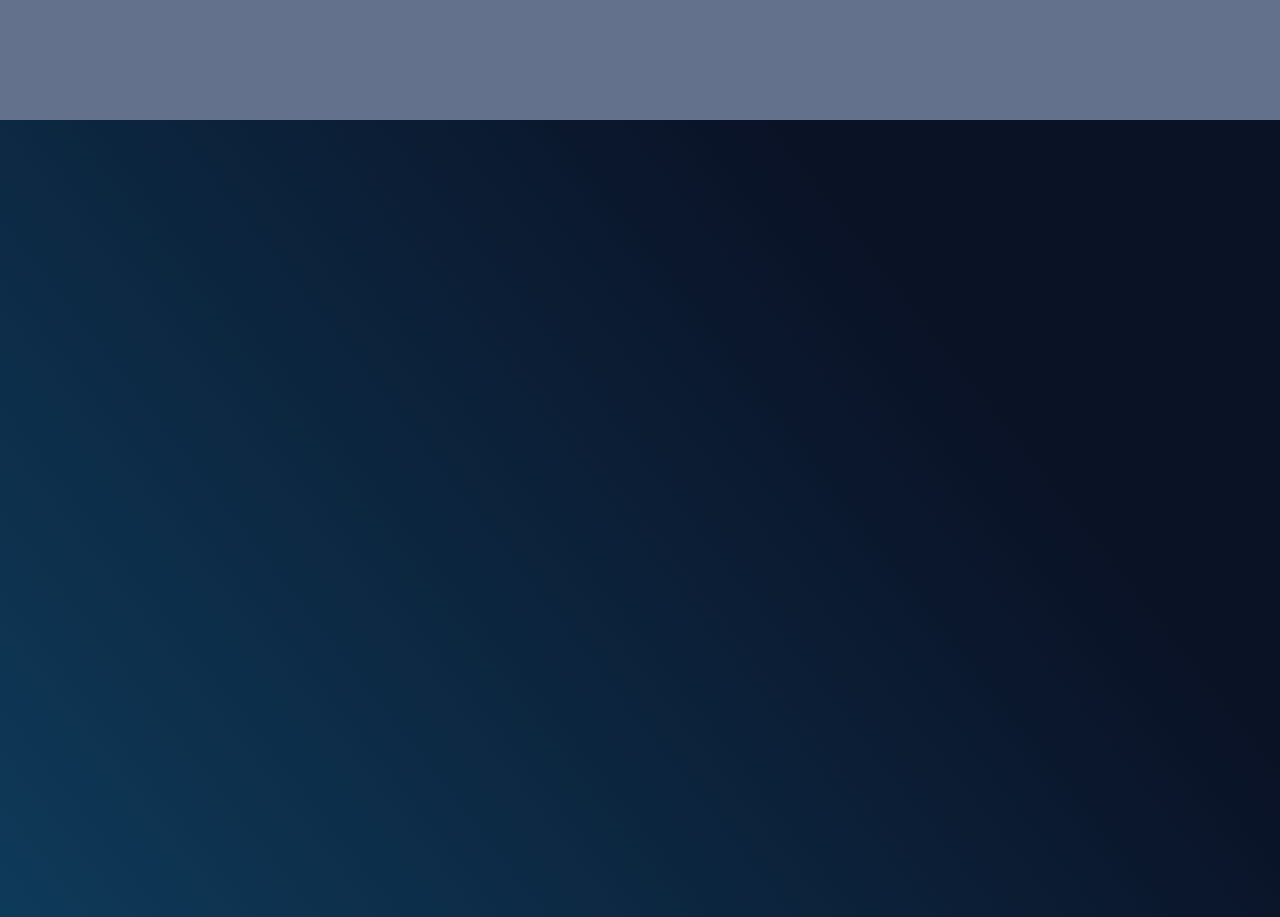
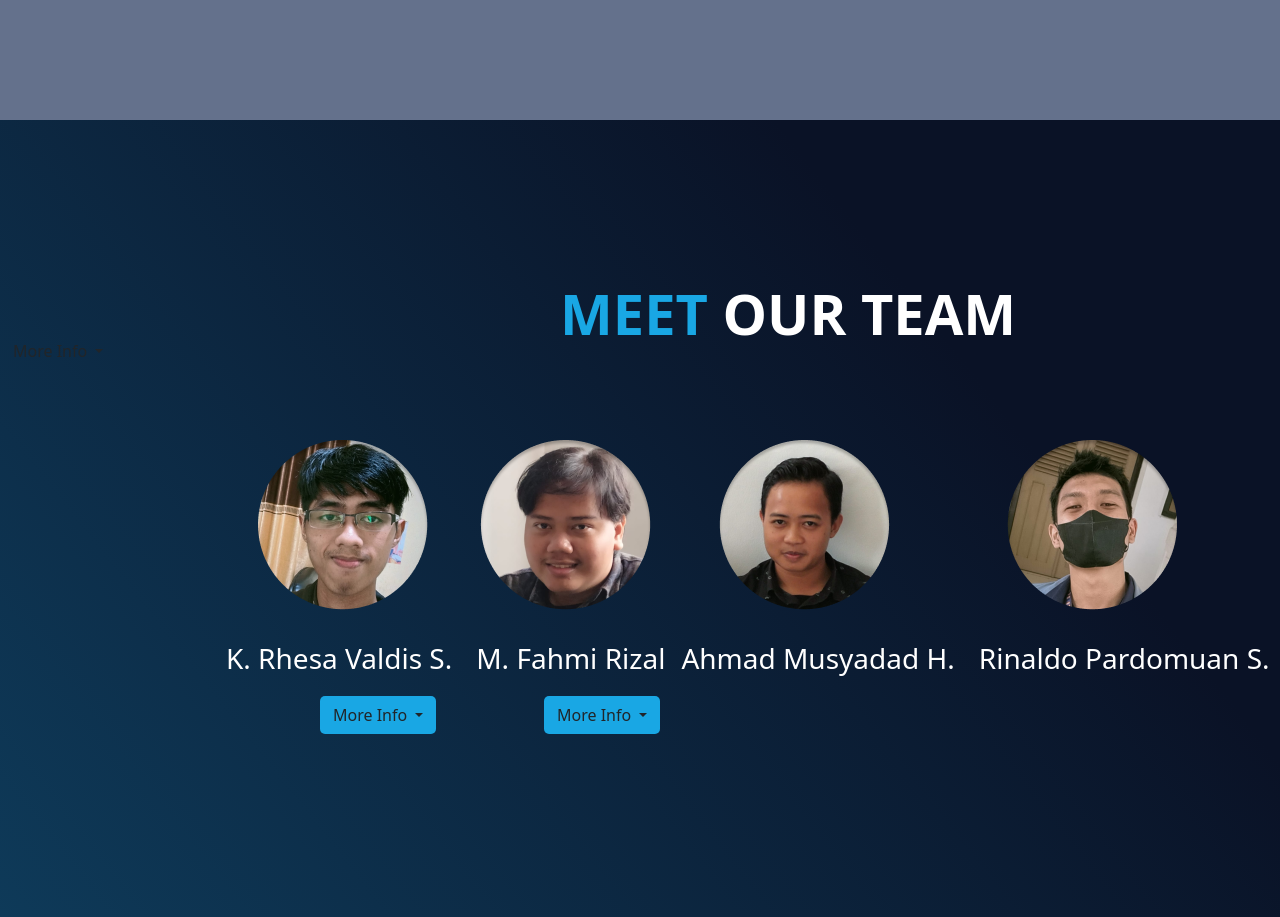
Before and after one commit to kayveex/FrontENDFlexer, a plain HTML site: page index.html in a window 1280 px wide. Shown: the part 2580-3497 px from the top of the page. Drawn offline with nearby package versions, Linux system fonts and the light colour scheme.

Commit message:
Add files via upload

```diff
--- a/css/style.css
+++ b/css/style.css
@@ -172,3 +172,63 @@ body {
   background: linear-gradient(231.85deg, #0a1226 25.37%, #19a7e4 288.02%);
   z-index: 0;
 }
+
+#text-abt {
+  color: #ffffff;
+  position: absolute;
+  left: 35rem;
+  top: 10rem;
+  font-size: 56px;
+  font-weight: 700;
+}
+
+#meet {
+  color: #19a7e4;
+}
+
+.team-pic {
+  position: relative;
+  display: inline-block;
+  left: 10rem;
+  top: 20rem;
+}
+
+#al,
+#am {
+  padding-right: 3rem;
+  padding-left: 1rem;
+}
+
+#rj {
+  padding-right: 3rem;
+}
+
+#nd {
+  padding-left: 4rem;
+}
+
+#desc-team {
+  display: inline-flex;
+  font-size: 20px;
+  color: #ffffff;
+  position: relative;
+  left: 8rem;
+  top: 22rem;
+}
+
+#drop-1 {
+  position: absolute;
+  left: 20rem;
+  top: 36rem;
+  background: #19a7e4;
+  border-radius: 5px;
+  color: #ffffff;
+}
+#drop-2 {
+  position: absolute;
+  left: 34rem;
+  top: 36rem;
+  background: #19a7e4;
+  border-radius: 5px;
+  color: #ffffff;
+}
--- a/index.html
+++ b/index.html
@@ -83,7 +83,51 @@
     <!-- END -->
     <!-- About Us Container -->
     <div id="about-us" class="about-us">
-
+      <div class="container">
+        <h1 id="text-abt"><span id="meet">MEET</span> OUR TEAM </h1>
+        <div class="team-pic">
+          <img id="al" src="assets/algo.png" alt="algo">
+          <img id="rj" src="assets/rijal.png" alt="rijal">
+          <img id="am" src="assets/amuha.png" alt="amuha">
+          <img id="nd" src="assets/nandog.png" alt="nandog">
+        </div>
+        <div id="desc-team" class="desc-team">
+          <h3 class="name mx-3">K. Rhesa Valdis S.</h3>
+          <h3 class="name mx-2">M. Fahmi Rizal</h3>
+          <h3 class="name mx-2">Ahmad Musyadad H.</h3>
+          <h3 class="name mx-3">Rinaldo Pardomuan S.</h3>
+        </div>
+      </div>
+      <div class="dropdown-btn">
+        <div class="dropdown" id="drop-1">
+          <button class="btn dropdown-toggle" type="button" data-bs-toggle="dropdown" aria-expanded="false">
+            More Info
+          </button>
+          <ul class="dropdown-menu">
+            <li><a class="dropdown-item">NIM: 2100150</a></li>
+            <li><a class="dropdown-item">Project Manager</a></li>
+            <li><a class="dropdown-item">Full-Stack Dev</a></li>
+          </ul>
+        </div>
+        <div class="dropdown" id="drop-2">
+          <button class="btn dropdown-toggle" type="button" data-bs-toggle="dropdown" aria-expanded="false">
+            More Info
+          </button>
+          <ul class="dropdown-menu">
+            <li><a class="dropdown-item">NIM: 2101996</a></li>
+            <li><a class="dropdown-item">Back-End Dev</a></li>
+          </ul>
+        </div>
+        <div class="dropdown" id="drop-3">
+          <button class="btn dropdown-toggle" type="button" data-bs-toggle="dropdown" aria-expanded="false">
+            More Info
+          </button>
+          <ul class="dropdown-menu">
+            <li><a class="dropdown-item">NIM: 2101996</a></li>
+            <li><a class="dropdown-item">Back-End Dev</a></li>
+          </ul>
+        </div>
+      </div>
     </div>
     <!-- END -->
     <script src="https://cdn.jsdelivr.net/npm/bootstrap@5.2.3/dist/js/bootstrap.bundle.min.js" integrity="sha384-kenU1KFdBIe4zVF0s0G1M5b4hcpxyD9F7jL+jjXkk+Q2h455rYXK/7HAuoJl+0I4" crossorigin="anonymous"></script>
```
Also changed, not shown: assets/algo.png (added), assets/amuha.png (added), assets/nandog.png (added), assets/rijal.png (added).
